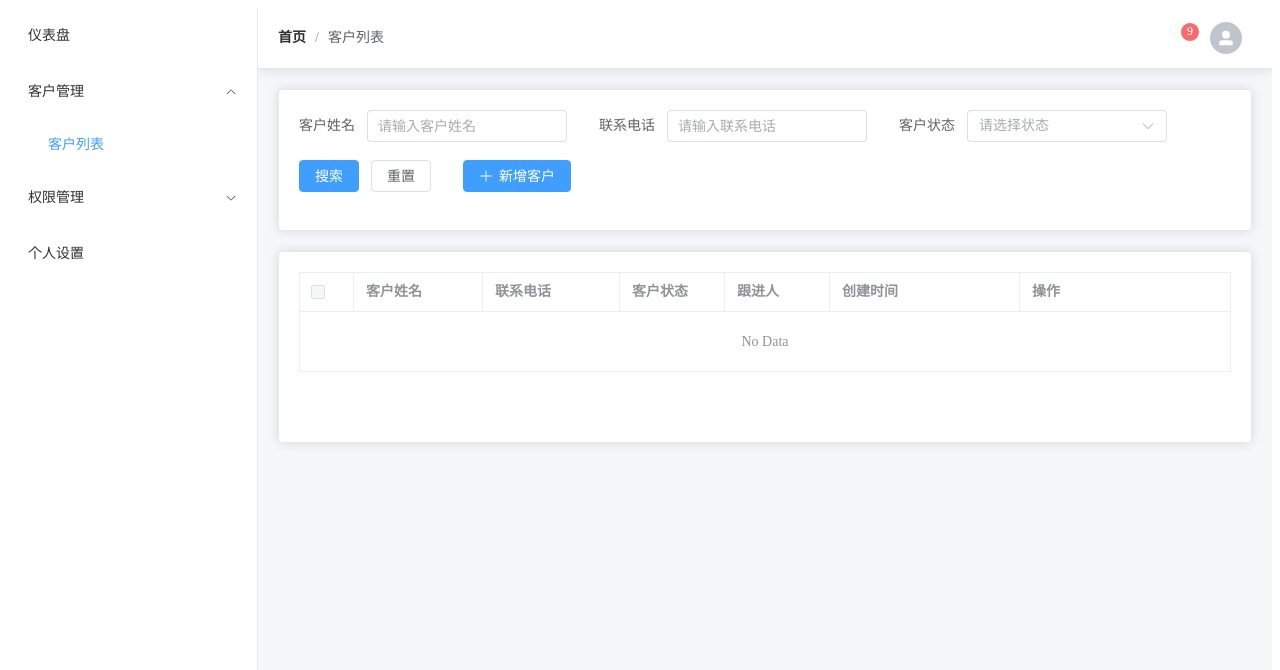
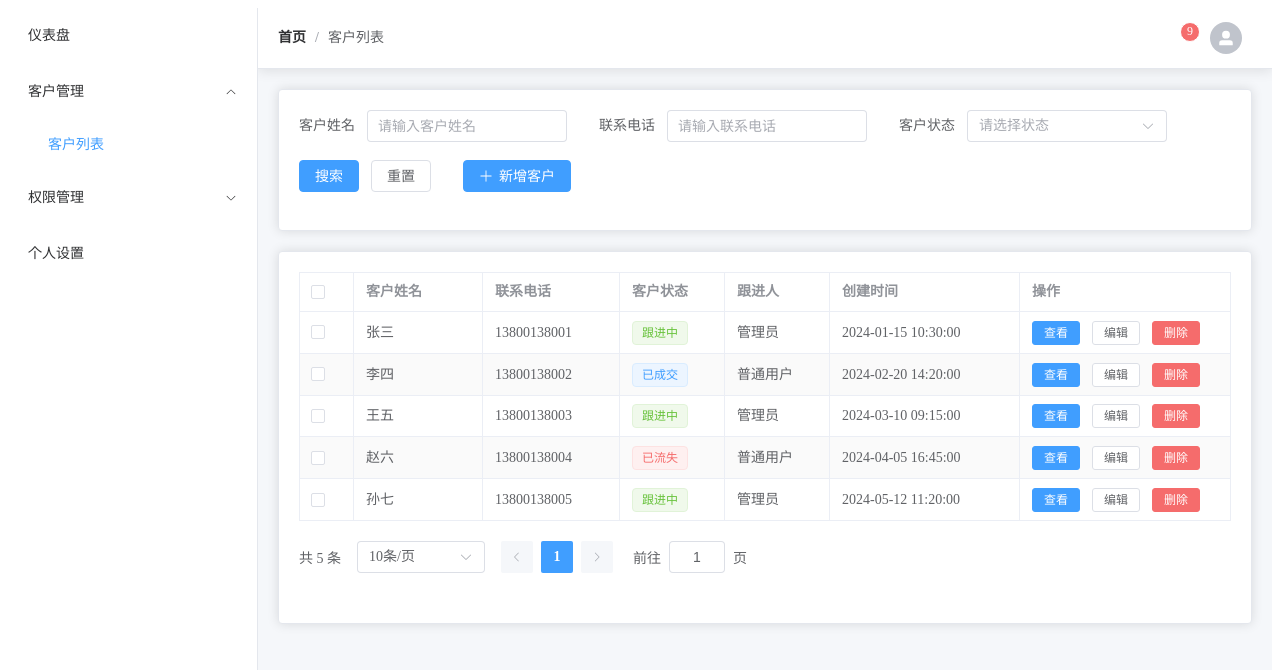
Before and after one commit to lanxiaole/CRM, a Vue app: page /customers in a window 1280 px wide. Shown: the top 670 px of the page. Built offline with nearby package versions, Linux system fonts and the light colour scheme; data requests are answered from the project's data file; sample sign-in values are in the browser's storage.

Commit message:
用户列表CustomerListView完成

```diff
--- a/db.json
+++ b/db.json
@@ -67,67 +67,62 @@
     {
       "id": 1,
       "name": "张三",
-      "phone": "13800138000",
-      "status": "following",
-      "followUser": "管理员",
-      "createTime": "2024-02-20 10:30:00"
-    },
-    {
-      "id": 2,
-      "name": "李四",
-      "phone": "13800138001",
-      "status": "success",
-      "followUser": "普通用户",
-      "createTime": "2024-02-21 14:20:00"
-    },
-    {
-      "id": 3,
-      "name": "王五",
-      "phone": "13800138002",
-      "status": "lost",
-      "followUser": "管理员",
-      "createTime": "2024-02-22 09:15:00"
-    },
-    {
-      "id": 4,
-      "name": "赵六",
-      "phone": "13800138003",
-      "status": "following",
-      "followUser": "普通用户",
-      "createTime": "2024-02-22 16:45:00"
-    },
-    {
-      "id": "1",
-      "name": "张三",
       "phone": "13800138001",
       "email": "zhangsan@example.com",
       "company": "阿里巴巴",
       "level": "A",
-      "status": "跟进中",
+      "status": "following",
+      "followUser": "管理员",
       "remark": "重要客户，需求明确",
-      "createTime": "2024-01-15"
+      "createTime": "2024-01-15 10:30:00"
     },
     {
-      "id": "2",
+      "id": 2,
       "name": "李四",
       "phone": "13800138002",
       "email": "lisi@example.com",
       "company": "腾讯科技",
       "level": "B",
-      "status": "已成交",
+      "status": "success",
+      "followUser": "普通用户",
       "remark": "已签约年付套餐",
-      "createTime": "2024-02-20"
+      "createTime": "2024-02-20 14:20:00"
     },
     {
-      "id": "3",
+      "id": 3,
       "name": "王五",
       "phone": "13800138003",
       "email": "wangwu@example.com",
       "company": "字节跳动",
       "level": "A",
-      "status": "待跟进",
+      "status": "following",
+      "followUser": "管理员",
       "remark": "新线索，待联系",
-      "createTime": "2024-03-10"
+      "createTime": "2024-03-10 09:15:00"
+    },
+    {
+      "id": 4,
+      "name": "赵六",
+      "phone": "13800138004",
+      "email": "zhaoliu@example.com",
+      "company": "百度",
+      "level": "C",
+      "status": "lost",
+      "followUser": "普通用户",
+      "remark": "需求不匹配，暂时放弃",
+      "createTime": "2024-04-05 16:45:00"
+    },
+    {
+      "id": 5,
+      "name": "孙七",
+      "phone": "13800138005",
+      "email": "sunqi@example.com",
+      "company": "小米",
+      "level": "B",
+      "status": "following",
+      "followUser": "管理员",
+      "remark": "正在跟进中，下周沟通方案",
+      "createTime": "2024-05-12 11:20:00"
     }
   ]
 }
--- a/src/api/customer.js
+++ b/src/api/customer.js
@@ -4,12 +4,13 @@ import request from '../utils/request'
  * 客户相关接口
  */
 
-// 获取客户列表
+// 获取客户列表（返回完整响应，包含headers用于获取总条数）
 export const getCustomerListApi = (params) => {
   return request({
     url: '/customers',
     method: 'get',
-    params
+    params,
+    needFullResponse: true,
   })
 }
 
@@ -18,7 +19,7 @@ export const addCustomerApi = (data) => {
   return request({
     url: '/customers',
     method: 'post',
-    data
+    data,
   })
 }
 
@@ -27,7 +28,7 @@ export const updateCustomerApi = (id, data) => {
   return request({
     url: `/customers/${id}`,
     method: 'put',
-    data
+    data,
   })
 }
 
@@ -35,7 +36,7 @@ export const updateCustomerApi = (id, data) => {
 export const deleteCustomerApi = (id) => {
   return request({
     url: `/customers/${id}`,
-    method: 'delete'
+    method: 'delete',
   })
 }
 
@@ -43,7 +44,7 @@ export const deleteCustomerApi = (id) => {
 export const getStatusListApi = () => {
   return request({
     url: '/statuses',
-    method: 'get'
+    method: 'get',
   })
 }
 
@@ -52,5 +53,5 @@ export default {
   addCustomerApi,
   updateCustomerApi,
   deleteCustomerApi,
-  getStatusListApi
+  getStatusListApi,
 }
--- a/src/main.js
+++ b/src/main.js
@@ -1,6 +1,7 @@
 import { createApp } from 'vue'
 import { createPinia } from 'pinia'
 import ElementPlus from 'element-plus'
+import zhCn from 'element-plus/es/locale/lang/zh-cn'
 import 'element-plus/dist/index.css'
 import * as ElementPlusIconsVue from '@element-plus/icons-vue'
 
@@ -16,6 +17,8 @@ for (const [key, component] of Object.entries(ElementPlusIconsVue)) {
 
 app.use(createPinia())
 app.use(router)
-app.use(ElementPlus)
+app.use(ElementPlus, {
+  locale: zhCn,
+})
 
 app.mount('#app')
--- a/src/views/CustomerListView.vue
+++ b/src/views/CustomerListView.vue
@@ -1,50 +1,221 @@
-<script setup></script>
+<script setup>
+import { ref, onMounted } from 'vue'
+import { useRouter } from 'vue-router'
+import { getCustomerListApi, deleteCustomerApi, getStatusListApi } from '../api/customer'
+import { ElMessage, ElMessageBox } from 'element-plus'
+import { Plus } from '@element-plus/icons-vue'
+
+const router = useRouter()
+
+// 响应式变量定义
+const tableData = ref([])
+const total = ref(0)
+const pageNum = ref(1)
+const pageSize = ref(10)
+const loading = ref(false)
+const searchForm = ref({
+  name: '',
+  phone: '',
+  status: '',
+})
+const statusOptions = ref([])
+// 状态类型颜色映射
+const statusTypeMap = {
+  following: 'success',
+  success: 'primary',
+  lost: 'danger',
+}
+
+// 获取客户列表数据
+const fetchData = async () => {
+  loading.value = true
+  try {
+    // 获取所有客户数据
+    const allData = await getCustomerListApi()
+
+    // 1. 前端搜索过滤
+    let filteredData = [...allData]
+
+    if (searchForm.value.name) {
+      filteredData = filteredData.filter((item) => item.name.includes(searchForm.value.name))
+    }
+
+    if (searchForm.value.phone) {
+      filteredData = filteredData.filter((item) => item.phone.includes(searchForm.value.phone))
+    }
+
+    if (searchForm.value.status) {
+      filteredData = filteredData.filter((item) => item.status === searchForm.value.status)
+    }
+
+    // 2. 前端分页处理
+    total.value = filteredData.length
+    const start = (pageNum.value - 1) * pageSize.value
+    const end = start + pageSize.value
+    tableData.value = filteredData.slice(start, end)
+  } catch (error) {
+    ElMessage.error('获取客户列表失败')
+    console.error(error)
+  } finally {
+    loading.value = false
+  }
+}
+
+// 搜索方法
+const handleSearch = () => {
+  pageNum.value = 1
+  fetchData()
+}
+
+// 重置方法
+const handleReset = () => {
+  searchForm.value = {
+    name: '',
+    phone: '',
+    status: '',
+  }
+  handleSearch()
+}
+
+// 页码变化
+const handlePageChange = (page) => {
+  pageNum.value = page
+  fetchData()
+}
+
+// 每页条数变化
+const handleSizeChange = (size) => {
+  pageSize.value = size
+  pageNum.value = 1
+  fetchData()
+}
+
+// 新增客户
+const handleAdd = () => {
+  router.push('/customers/form')
+}
+
+// 查看客户详情
+const handleView = (row) => {
+  router.push(`/customers/${row.id}`)
+}
+
+// 编辑客户
+const handleEdit = (row) => {
+  router.push({
+    path: '/customers/form',
+    query: { id: row.id },
+  })
+}
+
+// 删除客户
+const handleDelete = async (row) => {
+  try {
+    await ElMessageBox.confirm('确定要删除该客户吗？删除后无法恢复', '提示', {
+      confirmButtonText: '确定',
+      cancelButtonText: '取消',
+      type: 'warning',
+    })
+
+    // 调用删除接口
+    await deleteCustomerApi(row.id)
+    ElMessage.success('删除成功')
+
+    // 重新获取数据
+    fetchData()
+  } catch (error) {
+    // 用户取消删除或者删除失败
+    if (error !== 'cancel') {
+      ElMessage.error('删除失败，请稍后重试')
+      console.error(error)
+    }
+  }
+}
+
+// 页面加载时获取数据
+onMounted(async () => {
+  // 获取状态选项列表
+  try {
+    statusOptions.value = await getStatusListApi()
+  } catch (error) {
+    ElMessage.error('获取状态列表失败')
+    console.error(error)
+  }
+  // 获取客户列表
+  fetchData()
+})
+</script>
 
 <template>
   <div class="customer-list-container">
     <!-- 顶部搜索栏 -->
     <el-card class="search-card">
-      <el-form inline>
+      <el-form inline :model="searchForm">
         <el-form-item label="客户姓名">
-          <el-input placeholder="请输入客户姓名" style="width: 200px" />
+          <el-input
+            v-model="searchForm.name"
+            placeholder="请输入客户姓名"
+            style="width: 200px"
+            clearable
+          />
         </el-form-item>
         <el-form-item label="联系电话">
-          <el-input placeholder="请输入联系电话" style="width: 200px" />
+          <el-input
+            v-model="searchForm.phone"
+            placeholder="请输入联系电话"
+            style="width: 200px"
+            clearable
+          />
         </el-form-item>
         <el-form-item label="客户状态">
-          <el-select placeholder="请选择状态" style="width: 200px">
-            <el-option label="跟进中" value="following" />
-            <el-option label="已成交" value="success" />
-            <el-option label="已流失" value="lost" />
+          <el-select
+            v-model="searchForm.status"
+            placeholder="请选择状态"
+            style="width: 200px"
+            clearable
+          >
+            <el-option
+              v-for="item in statusOptions"
+              :key="item.value"
+              :label="item.label"
+              :value="item.value"
+            />
           </el-select>
         </el-form-item>
         <el-form-item>
-          <el-button type="primary">搜索</el-button>
-          <el-button>重置</el-button>
+          <el-button type="primary" @click="handleSearch">搜索</el-button>
+          <el-button @click="handleReset">重置</el-button>
         </el-form-item>
         <el-form-item class="ml-auto">
-          <el-button type="primary" icon="Plus">新增客户</el-button>
+          <el-button type="primary" :icon="Plus" @click="handleAdd">新增客户</el-button>
         </el-form-item>
       </el-form>
     </el-card>
 
     <!-- 中间表格区域 -->
     <el-card class="table-card">
-      <el-table :data="[]" border style="width: 100%" stripe>
+      <el-table :data="tableData" border style="width: 100%" stripe v-loading="loading">
         <el-table-column type="selection" width="55" />
         <el-table-column prop="name" label="客户姓名" min-width="120" />
         <el-table-column prop="phone" label="联系电话" min-width="130" />
         <el-table-column prop="status" label="客户状态" min-width="100">
-          <template #default>
-            <el-tag type="success">跟进中</el-tag>
+          <template #default="scope">
+            <el-tag :type="statusTypeMap[scope.row.status] || 'info'">
+              {{
+                statusOptions.find((item) => item.value === scope.row.status)?.label ||
+                scope.row.status
+              }}
+            </el-tag>
           </template>
         </el-table-column>
         <el-table-column prop="followUser" label="跟进人" min-width="100" />
         <el-table-column prop="createTime" label="创建时间" min-width="180" />
         <el-table-column label="操作" min-width="200" fixed="right">
-          <el-button size="small" type="primary">查看</el-button>
-          <el-button size="small">编辑</el-button>
-          <el-button size="small" type="danger">删除</el-button>
+          <template #default="scope">
+            <el-button size="small" type="primary" @click="handleView(scope.row)">查看</el-button>
+            <el-button size="small" @click="handleEdit(scope.row)">编辑</el-button>
+            <el-button size="small" type="danger" @click="handleDelete(scope.row)">删除</el-button>
+          </template>
         </el-table-column>
       </el-table>
 
@@ -52,10 +223,13 @@
       <div class="pagination-wrap">
         <el-pagination
           layout="total, sizes, prev, pager, next, jumper"
-          :total="100"
-          :page-size="10"
+          :total="total"
+          :page-size="pageSize"
+          :current-page="pageNum"
           :page-sizes="[10, 20, 50, 100]"
           background
+          @current-change="handlePageChange"
+          @size-change="handleSizeChange"
         />
       </div>
     </el-card>
```
